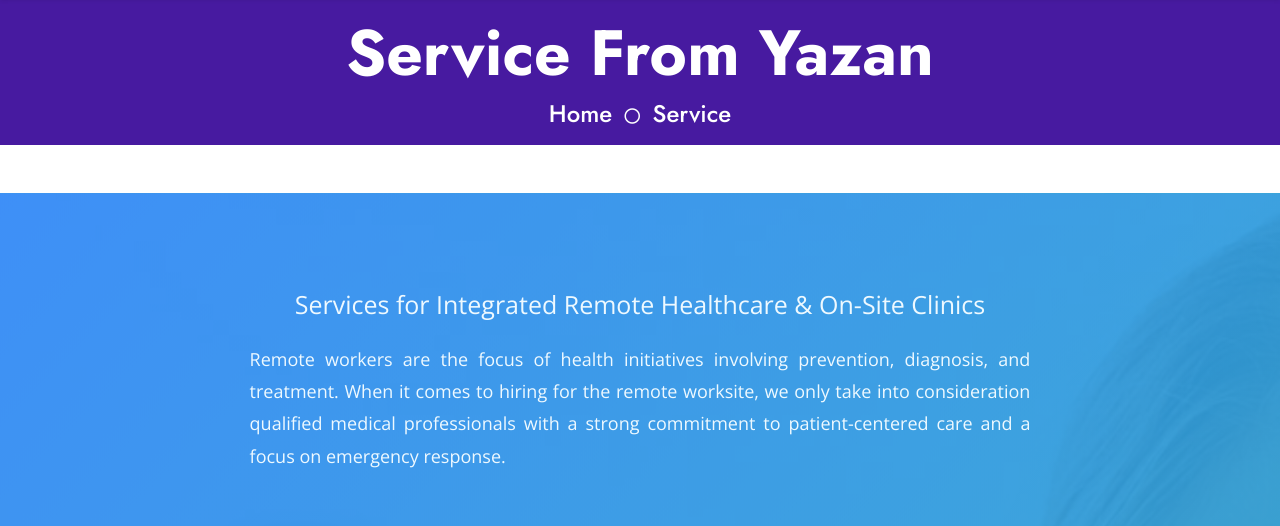
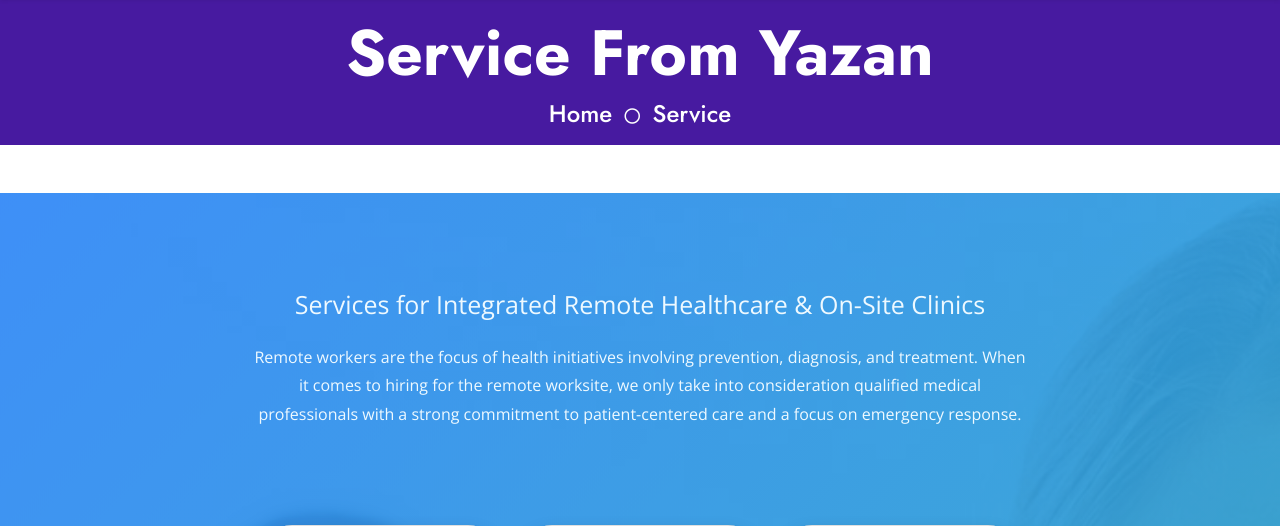
Before and after one commit to mehdi5103/Yazan_, a PHP site: page /service.html in a window 1280 px wide. Shown: the part 139-665 px from the top of the page. Run offline with PHP 8.4, Linux system fonts and the light colour scheme; some libraries are stand-ins or nearby versions.

Commit message:
Update style.css

```diff
--- a/css/style.css
+++ b/css/style.css
@@ -373,7 +373,7 @@ card-text{
 }
 
 .wow p {
-  text-align: justify;
+
   line-height: 1.8;
 }
 
@@ -651,10 +651,6 @@ card-text{
   text-align: center;
 }
 
-.owl-carouselSection .item .paragraphBox p {
-  font-size: 18px;
-  line-height: 1.8;
-}
 
 .owl-carouselSection .Medevac_Patient {
   background-image: linear-gradient(
```
